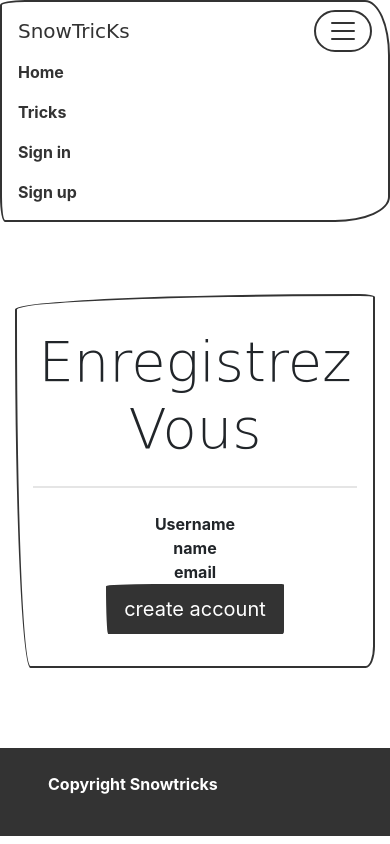
After one commit to AurelBichop/Projet6_SnowTricks, a Symfony app: template templates/account/register.html.twig in a window 390 px wide, after a click that opens the changed part. The commit adds this page. Run offline with Twig, Linux system fonts and the light colour scheme; the template is opened without the code that fills it, so the values that code supplies are empty; some libraries are stand-ins or nearby versions; some web fonts are replaced.

```diff
--- /dev/null
+++ b/templates/account/register.html.twig
@@ -0,0 +1,30 @@
+{% extends 'base.html.twig' %}
+
+{% block title %}Register{% endblock %}
+
+{% block body %}
+    <div class="container">
+        <div class="row my-5">
+            <div class="col-md-3">&nbsp;</div>
+            <div class="col-md-6">
+
+                <div class="jumbotron text-center">
+                    <h1 class="display-4">Enregistrez Vous</h1>
+                    <hr class="my-4">
+
+                    Username <br>
+                    name <br>
+                    email <br>
+
+                    <a class="btn btn-primary btn-lg" href="#" role="button">create account</a>
+
+                </div>
+
+                    <h1></h1>
+                </div>
+            </div>
+        </div>
+    </div>
+
+
+{% endblock %}
--- a/templates/accueil.html.twig
+++ b/templates/accueil.html.twig
@@ -21,7 +21,7 @@
 
 
         <div class="row mx-3">
-            {% for i in 0..14 %}
+            {% for trick in tricks %}
                 <div class="mx-auto my-5">
                     <div class="card border-info mb-3" style="max-width: 20rem;">
                         <div class="card-header">
@@ -30,10 +30,10 @@
                         <div class="card-body">
                             <div class="row">
                                 <div class="col-8">
-                                    <a href="#"><h4 class="card-title">Trick name</h4></a>
+                                    <a href="#"><h4 class="card-title">{{ trick.titre }}</h4></a>
                                 </div>
                                 <div class="col-2">
-                                    <a href="#"><i class="fas fa-pen"></i></a>
+                                    <a href="show/{{ trick.id }}"><i class="fas fa-pen"></i></a>
                                 </div>
                                 <div class="col">
                                     <i class="fas fa-trash" onclick="alert('Confirmation')"></i>
--- a/templates/partials/header.html.twig
+++ b/templates/partials/header.html.twig
@@ -1,22 +1,22 @@
 <nav class="navbar navbar-expand-lg navbar-light bg-light">
-    <a class="navbar-brand" href="#">SnowTricKs</a>
+    <a class="navbar-brand" href="{{ path('accueil') }}">SnowTricKs</a>
     <button class="navbar-toggler" type="button" data-toggle="collapse" data-target="#navbarColor03" aria-controls="navbarColor03" aria-expanded="false" aria-label="Toggle navigation">
         <span class="navbar-toggler-icon"></span>
     </button>
 
     <div class="collapse navbar-collapse" id="navbarColor03">
         <ul class="navbar-nav ml-auto">
-            <li class="nav-item active">
-                <a class="nav-link" href="#">Home <span class="sr-only">(current)</span></a>
+            <li class="nav-item ">
+                <a class="nav-link" href="{{ path('accueil') }}">Home</a>
             </li>
             <li class="nav-item">
                 <a class="nav-link" href="#">Tricks</a>
             </li>
             <li class="nav-item">
-                <a class="nav-link" href="#">Sign in</a>
+                <a class="nav-link" href="{{ path('account_register') }}">Sign in</a>
             </li>
             <li class="nav-item">
-                <a class="nav-link" href="#">Sign up</a>
+                <a class="nav-link" href="{{ path('account_login') }}">Sign up</a>
             </li>
         </ul>
 
```
Also changed, not shown: src/Controller/AccountUserController.php (added, +41 -0 lines), src/Controller/AccueilController.php (+6 -2 lines), src/Entity/Trick.php (added, +57 -0 lines), src/Migrations/Version20190826144903.php (added, +35 -0 lines), src/Migrations/Version20190826145724.php (added, +35 -0 lines), src/Repository/TrickRepository.php (added, +50 -0 lines), templates/account/login.html.twig (added, +32 -0 lines), public/imageTest/banniere.jpg.
